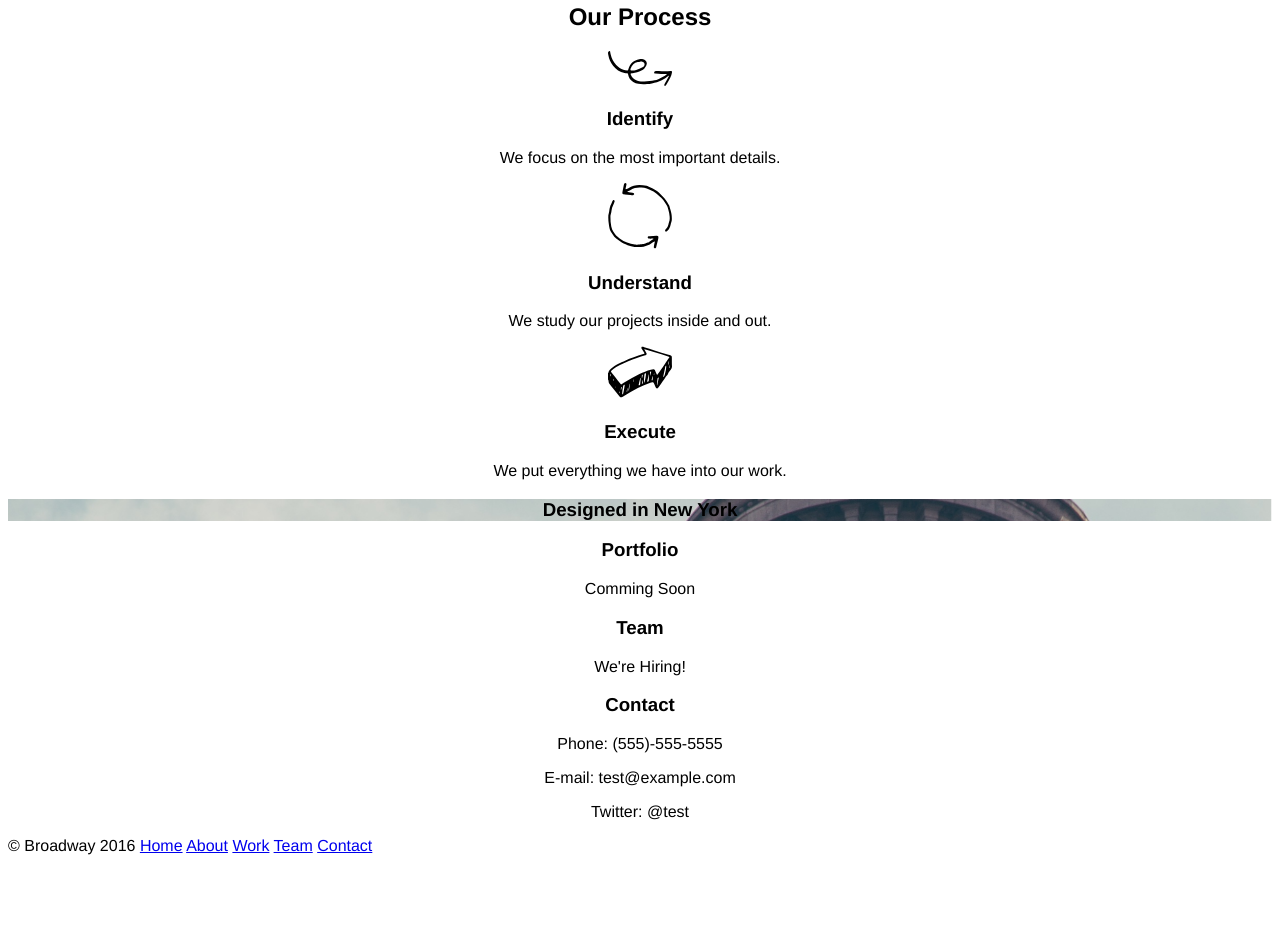
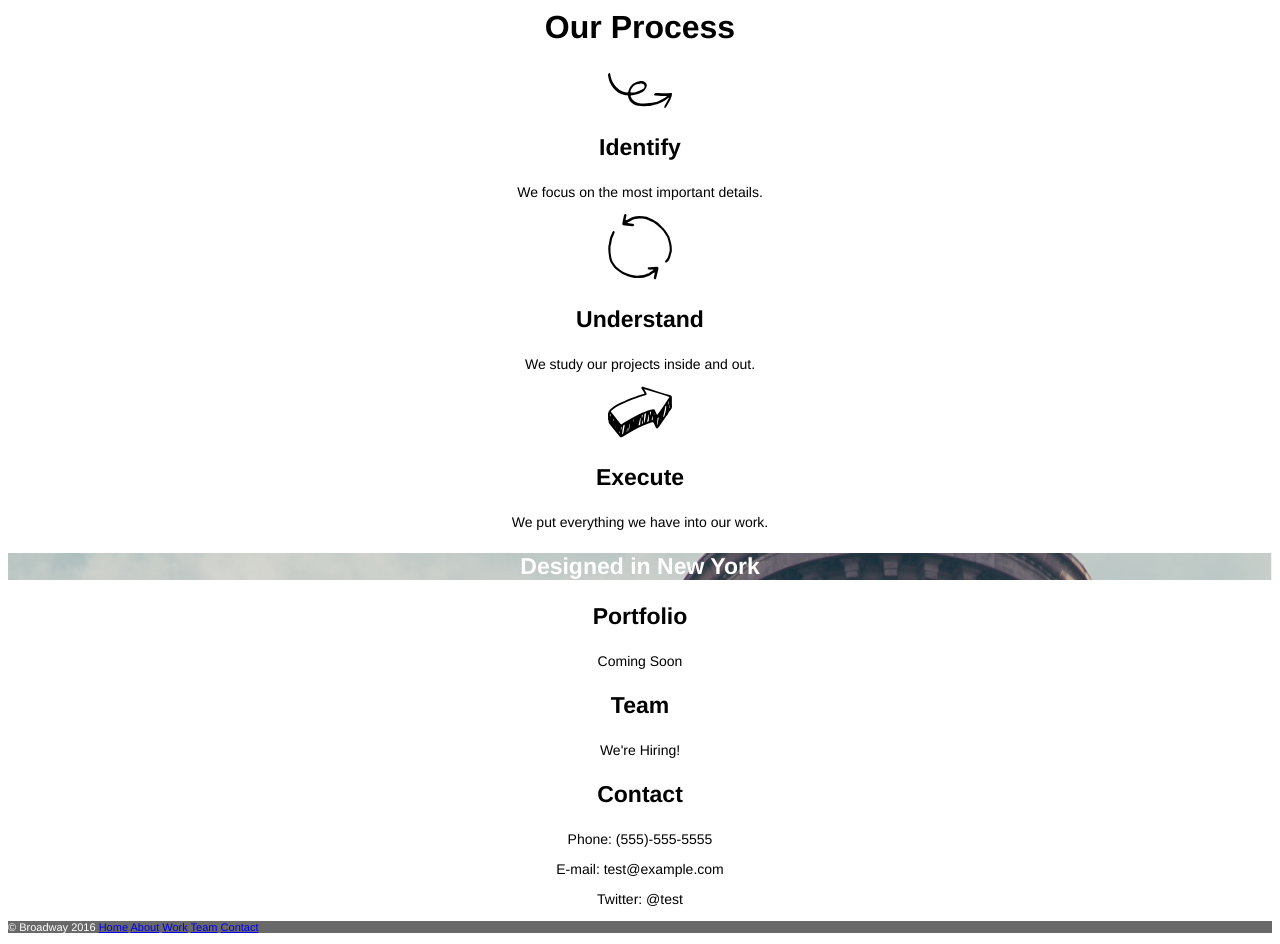
Before and after one commit to BradleyBr/broadway, a plain HTML site: page index.html in a window 1280 px wide. Shown: the part 353-1297 px from the top of the page. Before the commit the page ends 1224 px from the top, so only its background shows below. Drawn offline with Linux system fonts and the light colour scheme.

Commit message:
Finished HTML and CSS.

```diff
--- a/index.html
+++ b/index.html
@@ -25,16 +25,16 @@
       <p><img src="resources/images/execute.svg"></p>
       <h3>Execute</h3>
       <p>We put everything we have into our work.</p>
-    </main>
       <h3 class="header">Designed in New York</h3>
       <h3 id="work">Portfolio</h3>
-    <p>Comming Soon</p>
+      <p>Coming Soon</p>
       <h3 id="team">Team</h3>
       <p>We're Hiring!</p>
       <h3 id="contact">Contact</h3>
       <p>Phone: (555)-555-5555</p>
       <p>E-mail: test@example.com</p>
       <p>Twitter: @test</p>
+    </main>
     <footer>
       <p>&#169; Broadway 2016 <a href=#home>Home</a>
          <a href=#process>About</a>
--- a/resources/css/style.css
+++ b/resources/css/style.css
@@ -1,25 +1,44 @@
+html {
+  text-align: center;
+}
+
 footer {
   text-align: left;
-}
-
-html {
-  text-align: center;
+  font-size: 11px;
+  color: white;
+  background-color: dimgrey;
 }
 
 body {
   font-family: helvetica;
 }
 
+h1, h2, h3 {
+  font-weight: bold;
+}
+
 h1 {
   font-size: 70px;
-  font-weight: bold;
   color: white;
+}
+
+h2 {
+  font-size: 32px;
+}
+
+h3 {
+  font-size: 23px;
+}
+
+main p {
+  font-size: 14px;
 }
 
 .header {
   background: url("../images/the-flatiron-building.png");
   background-repeat: no-repeat;
   background-size: cover;
+  color: white;
 }
 
 .index {
```
Lines whose indentation alone changed are shown as unchanged.
